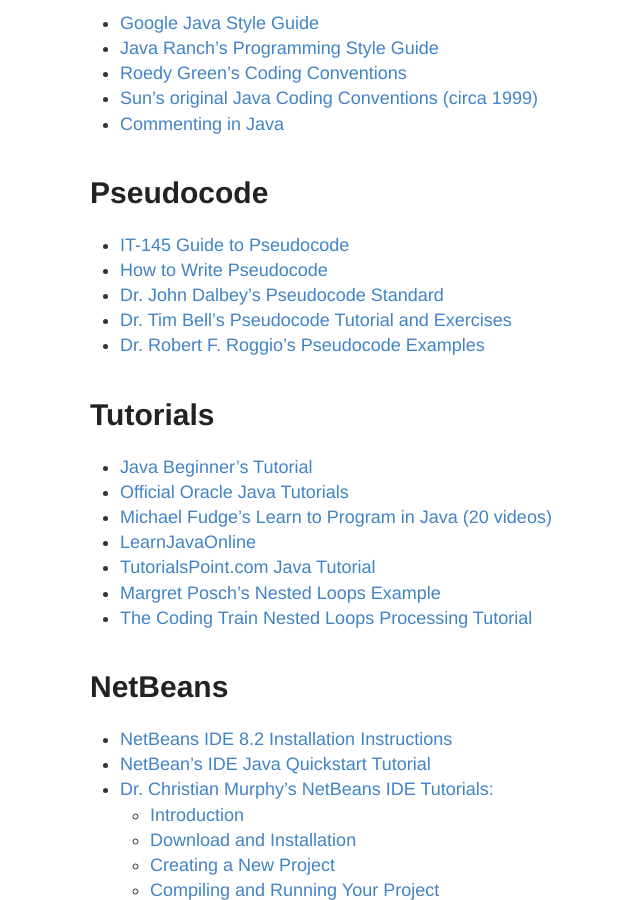
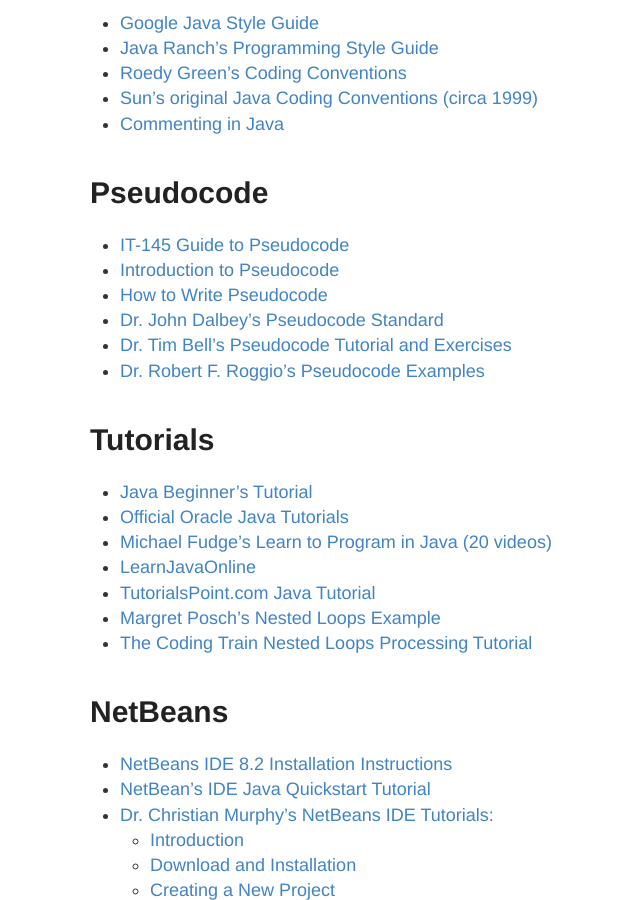
Before and after one commit to jwatson3d/jwatson3d.github.io, a Jekyll site: the page built from _it145/java-resources.md, in a window 1280 px wide and 900 px high, scrolled down 484 px. Shown: the whole window, without its empty margins (190-830 px from the left). Built offline with Jekyll 4.4.1, drawn with Linux system fonts in a browser that asks for light colours.

Commit message:
Add Introduction to Psuecode from SlideShare

```diff
--- a/_it145/java-resources.md
+++ b/_it145/java-resources.md
@@ -14,6 +14,7 @@
 
 # Pseudocode
 - [IT-145 Guide to Pseudocode](http://snhu-media.snhu.edu/files/course_repository/undergraduate/it/it145/it145_guide_to_pseudocode.pdf)
+- [Introduction to Pseudocode](https://www.slideshare.net/DamianGordon1/pseudocode-10373156)
 - [How to Write Pseudocode](http://www.wikihow.com/Write-Pseudocode)
 - [Dr. John Dalbey's Pseudocode Standard](http://users.csc.calpoly.edu/~jdalbey/SWE/pdl_std.html)
 - [Dr. Tim Bell's Pseudocode Tutorial and Exercises](http://www.cosc.canterbury.ac.nz/tim.bell/dt/Tutorial_Pseudocode.pdf)
```
